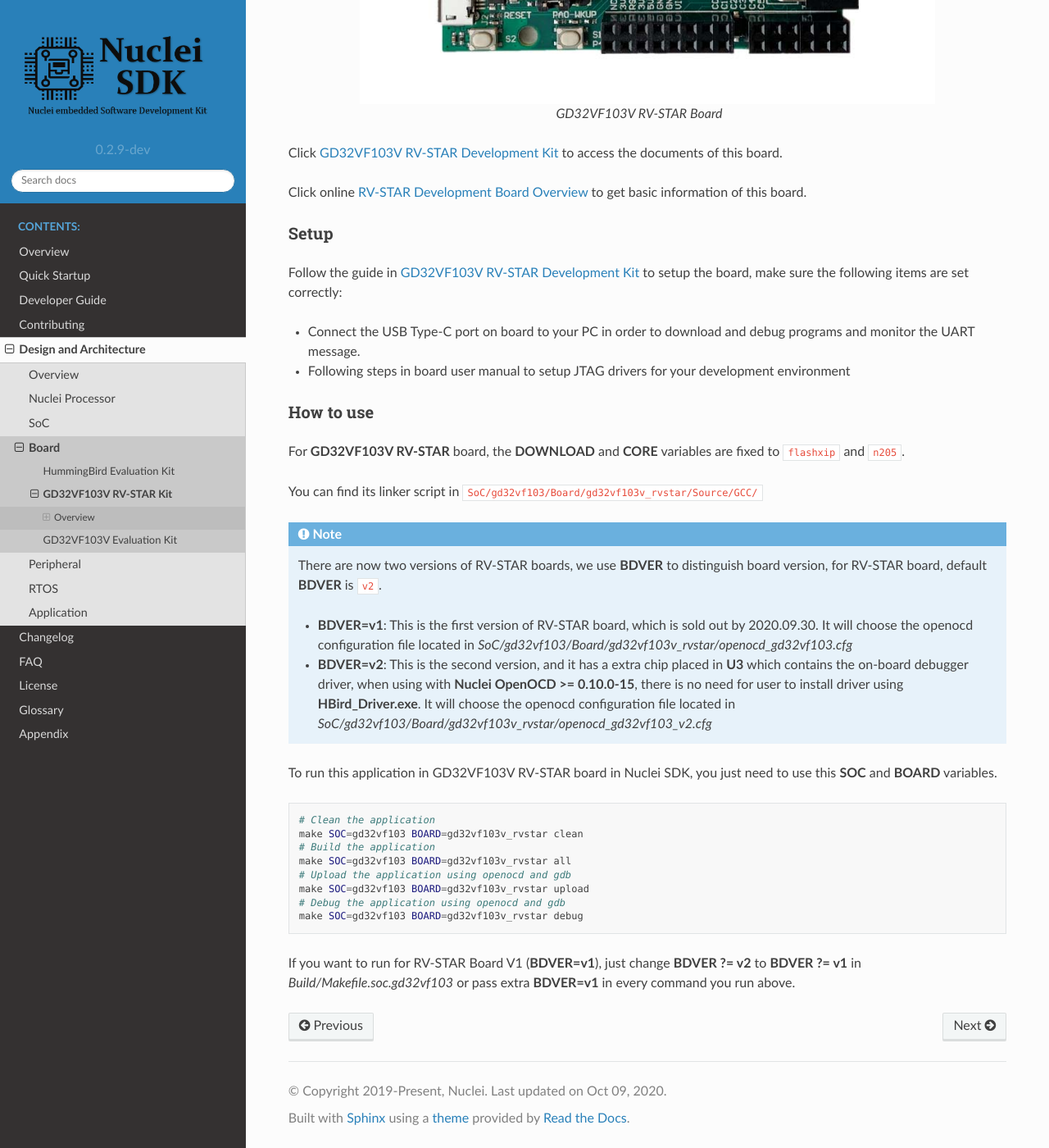
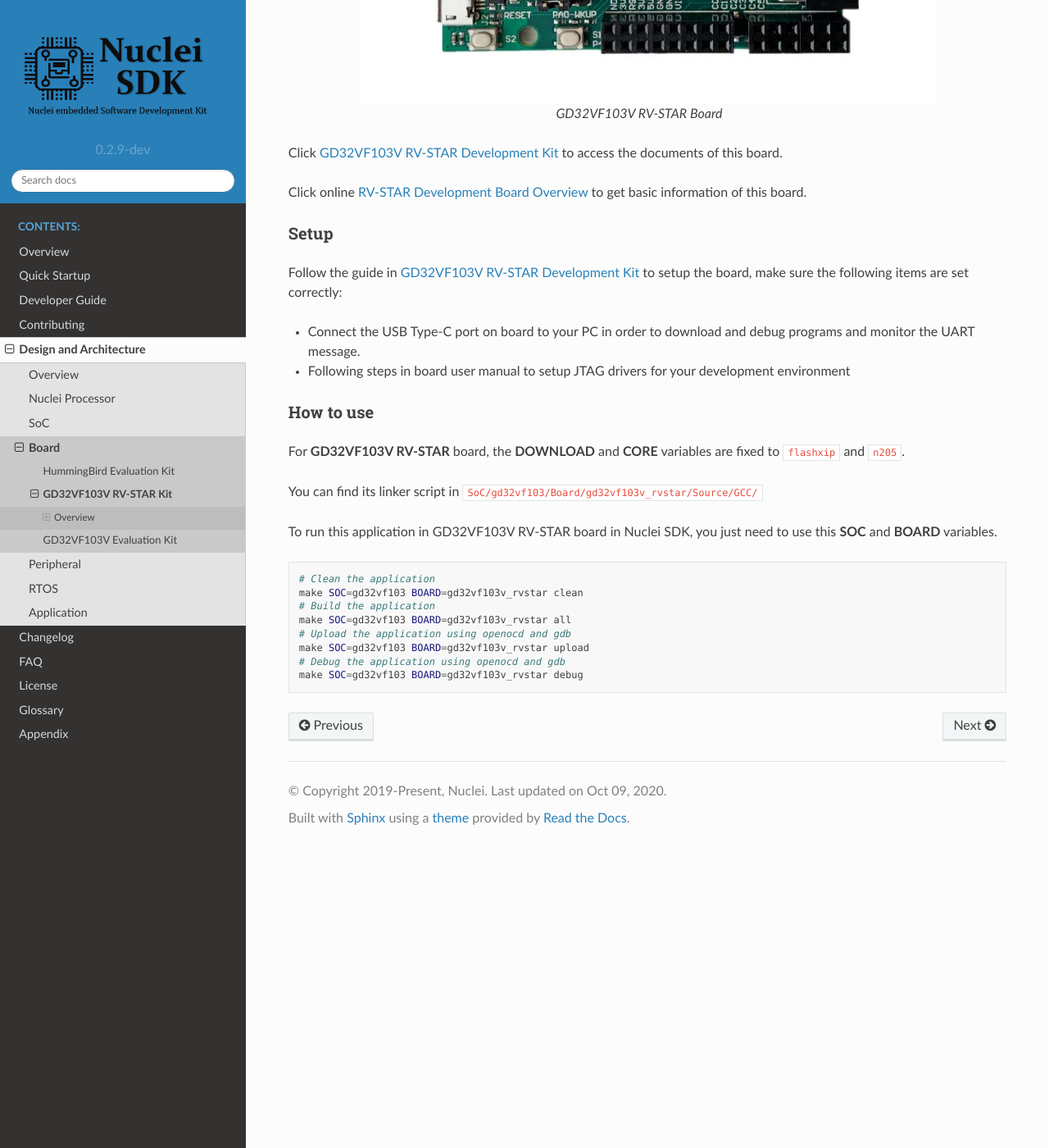
Before and after one commit to Nuclei-Software/nuclei-sdk, a Sphinx documentation site: the page built from doc/source/design/board/gd32vf103v_rvstar.rst, in a window 1280 px wide and 1400 px high, scrolled down 662 px. Shown: the whole window at 82% size. Built offline with Sphinx 7.4.7 and the Read the Docs theme 2.0.0, drawn with Linux system fonts in a browser that asks for light colours.

```diff
--- a/doc/source/design/board/gd32vf103v_rvstar.rst
+++ b/doc/source/design/board/gd32vf103v_rvstar.rst
@@ -48,20 +48,6 @@ are fixed to ``flashxip`` and ``n205``.
 
 You can find its linker script in ``SoC/gd32vf103/Board/gd32vf103v_rvstar/Source/GCC/``
 
-.. note::
-
-    There are now two versions of RV-STAR boards, we use **BDVER** to distinguish
-    board version, for RV-STAR board, default **BDVER** is ``v2``.
-
-    * **BDVER=v1**: This is the first version of RV-STAR board, which is sold out by 2020.09.30.
-      It will choose the openocd configuration file located in
-      *SoC/gd32vf103/Board/gd32vf103v_rvstar/openocd_gd32vf103.cfg*
-    * **BDVER=v2**: This is the second version, and it has a extra chip placed in **U3** which
-      contains the on-board debugger driver, when using with **Nuclei OpenOCD >= 0.10.0-15**,
-      there is no need for user to install driver using **HBird_Driver.exe**.
-      It will choose the openocd configuration file located in
-      *SoC/gd32vf103/Board/gd32vf103v_rvstar/openocd_gd32vf103_v2.cfg*
-
 To run this application in GD32VF103V RV-STAR board in Nuclei SDK,
 you just need to use this **SOC** and **BOARD** variables.
 
@@ -76,10 +62,5 @@ you just need to use this **SOC** and **BOARD** variables.
     # Debug the application using openocd and gdb
     make SOC=gd32vf103 BOARD=gd32vf103v_rvstar debug
 
-If you want to run for RV-STAR Board V1 (**BDVER=v1**), just change
-**BDVER ?= v2** to **BDVER ?= v1** in *Build/Makefile.soc.gd32vf103* or pass
-extra **BDVER=v1** in every command you run above.
-
-
 .. _GD32VF103V RV-STAR Development Kit: https://nucleisys.com/developboard.php
 .. _RV-STAR Development Board Overview: https://doc.nucleisys.com/nuclei_board_labs/hw/hw.html#rv-star
```
Also changed, not shown: doc/source/changelog.rst (+6 -4 lines), doc/source/develop/buildsystem.rst (+0 -12 lines).
